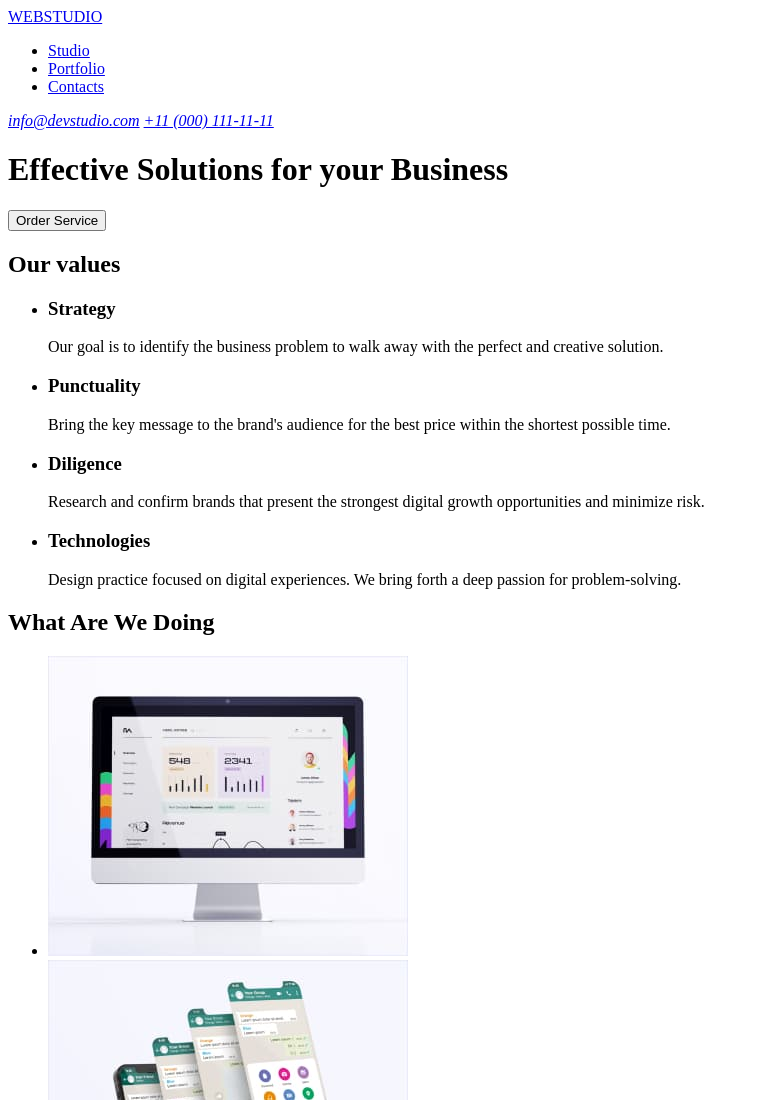
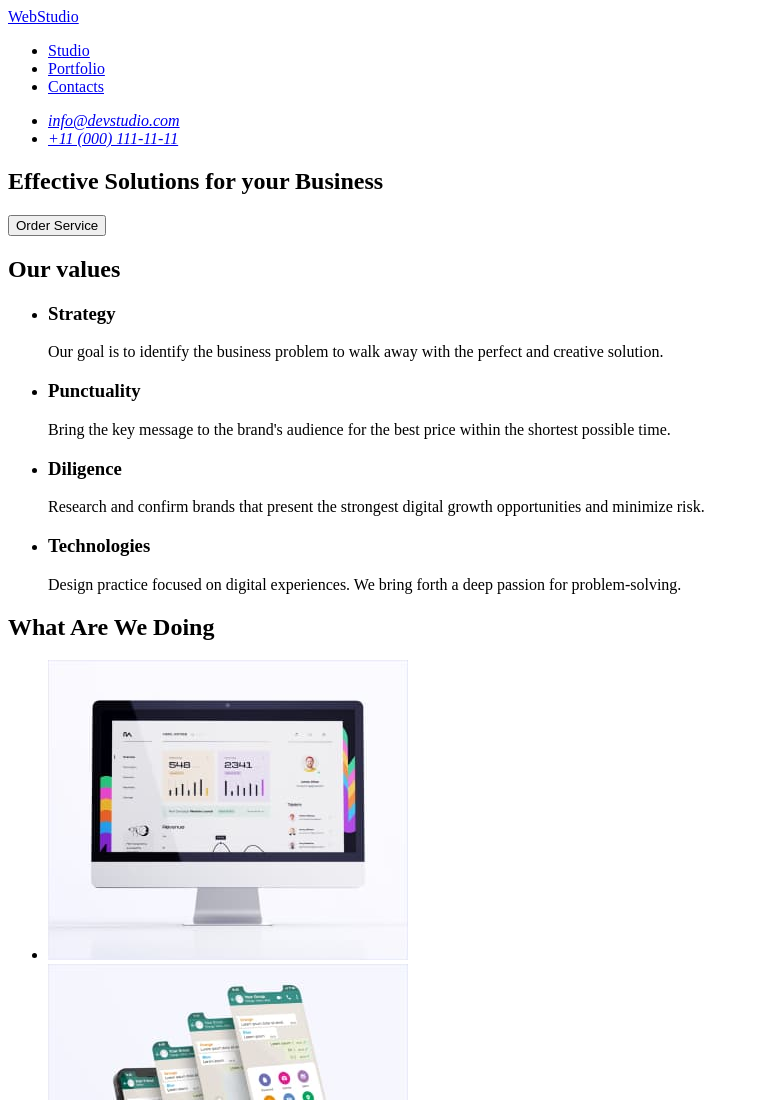
Before and after one commit to maugojaata/goit-markup-hw-02, a plain HTML site: page index.html in a window 1280 px wide. Shown: the top 1100 px of the page, without its empty margins (0-759 px from the left). Drawn offline with Linux system fonts and the light colour scheme.

Commit message:
Update index.html

```diff
--- a/index.html
+++ b/index.html
@@ -7,8 +7,8 @@
   </head>
   <body>
     <header>
-      <a href="/">WEBSTUDIO</a>
       <nav>
+        <a href="./index.html">WebStudio</a>
         <ul>
           <li><a href="/studio">Studio</a></li>
           <li><a href="/portfolio">Portfolio</a></li>
@@ -16,13 +16,17 @@
         </ul>
       </nav>
       <address>
-        <a href="info@devstudio.com">info@devstudio.com</a>
-        <a href="tel:+110001111111">+11 (000) 111-11-11</a>
+        <ul>
+          <li><a href="info@devstudio.com">info@devstudio.com</a></li>
+          <li><a href="tel:+110001111111">+11 (000) 111-11-11</a></li>
+        </ul>
       </address>
-      <h1>Effective Solutions for your Business</h1>
-      <button type="button">Order Service</button>
     </header>
     <main>
+      <section>
+        <h1>Effective Solutions for your Business</h1>
+        <button type="button">Order Service</button>
+      </section>
       <section>
         <h2>Our values</h2>
         <ul>
```
